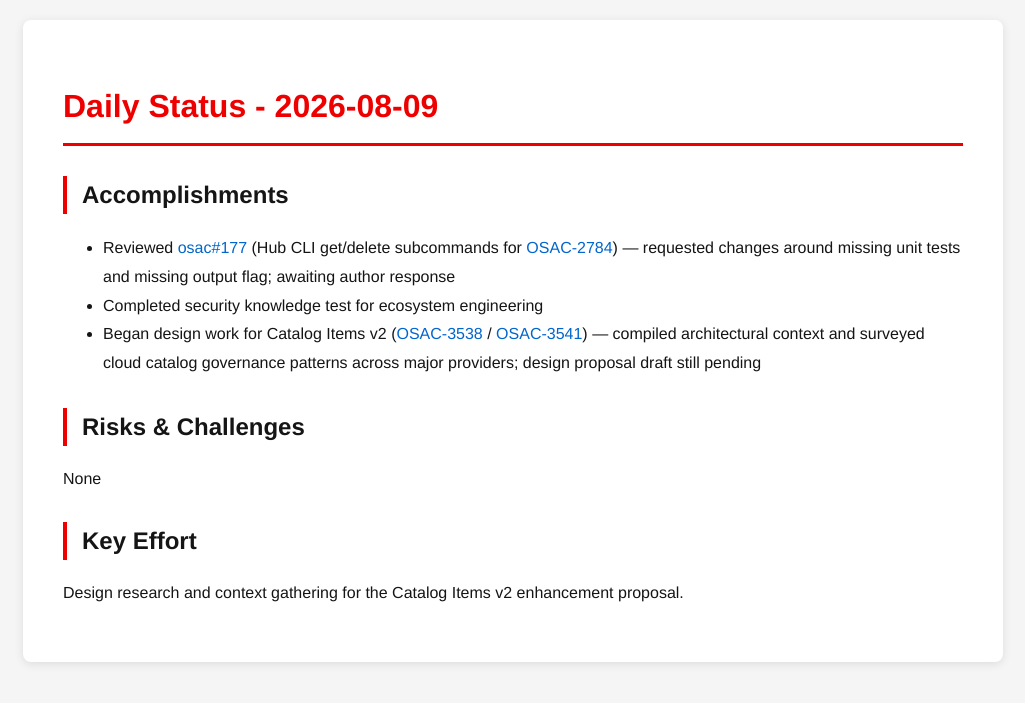
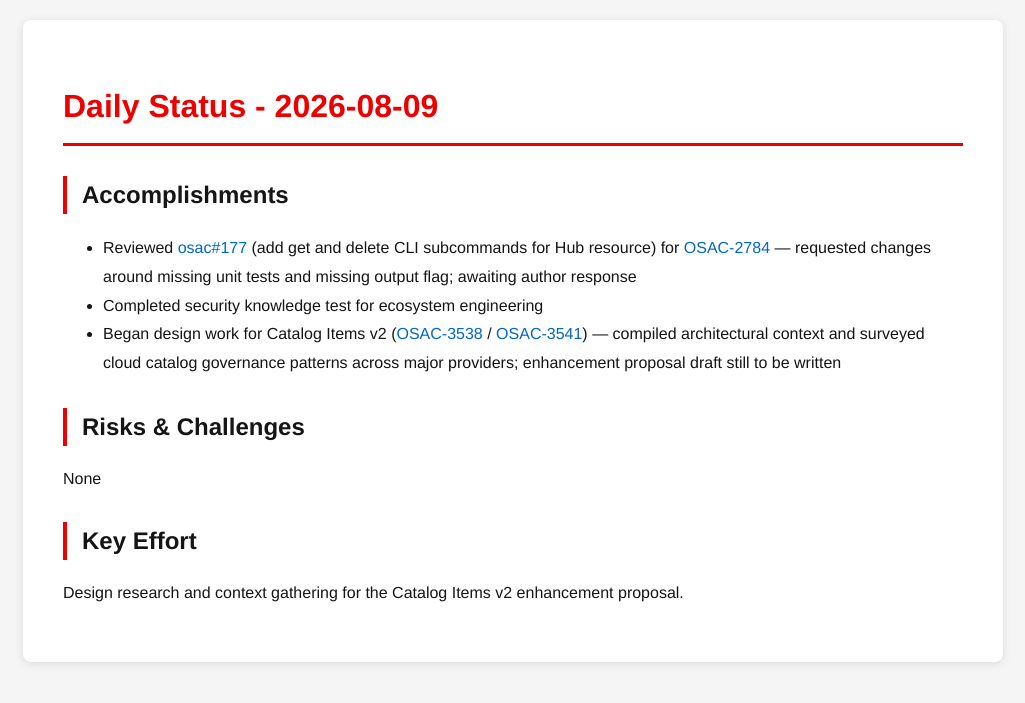
Before and after one commit to tzvatot/daily-status, a Jekyll site: the page built from 2026-08-09.md, in a window 1280 px wide. Shown: the top 703 px of the page, without its empty margins (127-1152 px from the left). Built offline with Jekyll 4.4.1, drawn with Linux system fonts in a browser that asks for light colours.

Commit message:
Daily status update - 2026-08-09

```diff
--- a/2026-08-09.md
+++ b/2026-08-09.md
@@ -7,9 +7,9 @@
 # Daily Status - 2026-08-09
 
 ## Accomplishments
-- Reviewed [osac#177](https://github.com/osac-project/osac/pull/177) (Hub CLI get/delete subcommands for [OSAC-2784](https://redhat.atlassian.net/browse/OSAC-2784)) — requested changes around missing unit tests and missing output flag; awaiting author response
+- Reviewed [osac#177](https://github.com/osac-project/osac/pull/177) (add get and delete CLI subcommands for Hub resource) for [OSAC-2784](https://redhat.atlassian.net/browse/OSAC-2784) — requested changes around missing unit tests and missing output flag; awaiting author response
 - Completed security knowledge test for ecosystem engineering
-- Began design work for Catalog Items v2 ([OSAC-3538](https://redhat.atlassian.net/browse/OSAC-3538) / [OSAC-3541](https://redhat.atlassian.net/browse/OSAC-3541)) — compiled architectural context and surveyed cloud catalog governance patterns across major providers; design proposal draft still pending
+- Began design work for Catalog Items v2 ([OSAC-3538](https://redhat.atlassian.net/browse/OSAC-3538) / [OSAC-3541](https://redhat.atlassian.net/browse/OSAC-3541)) — compiled architectural context and surveyed cloud catalog governance patterns across major providers; enhancement proposal draft still to be written
 
 ## Risks & Challenges
 None
```
